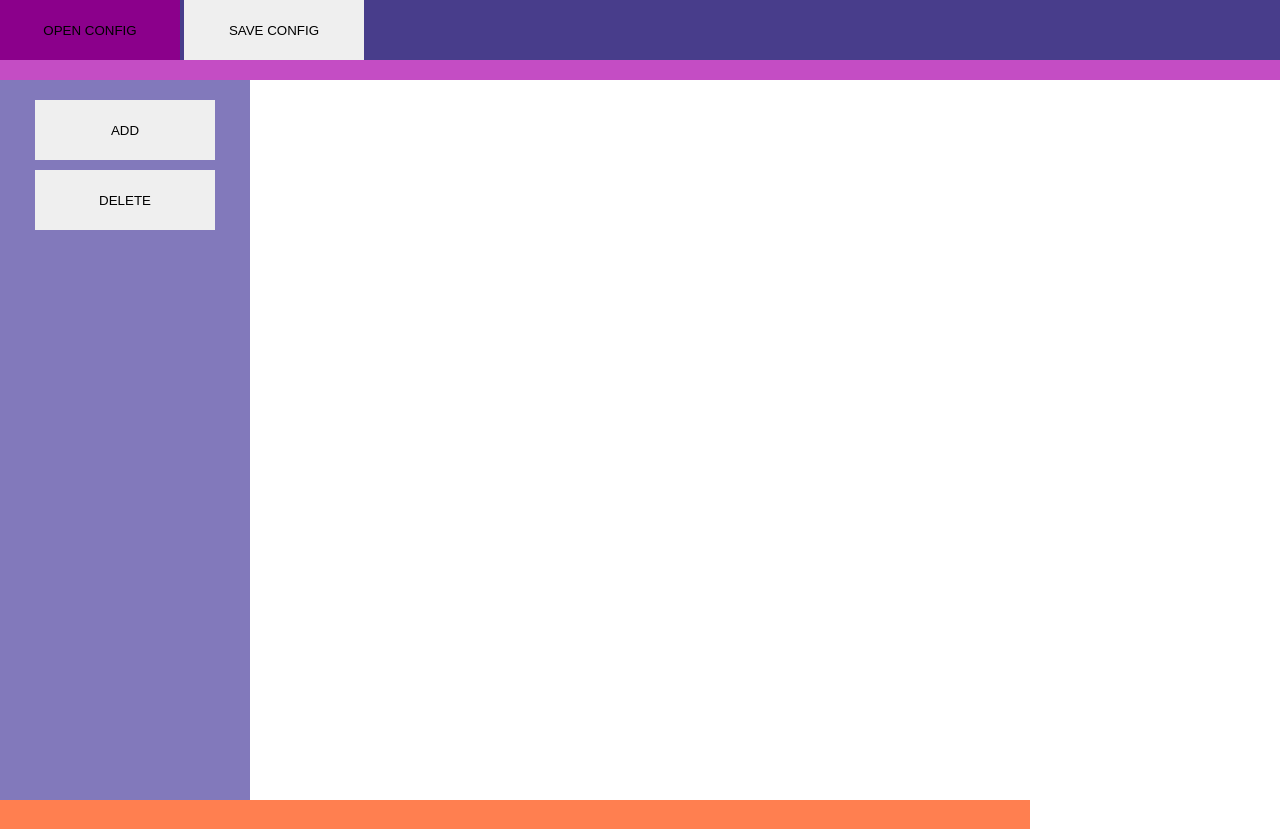
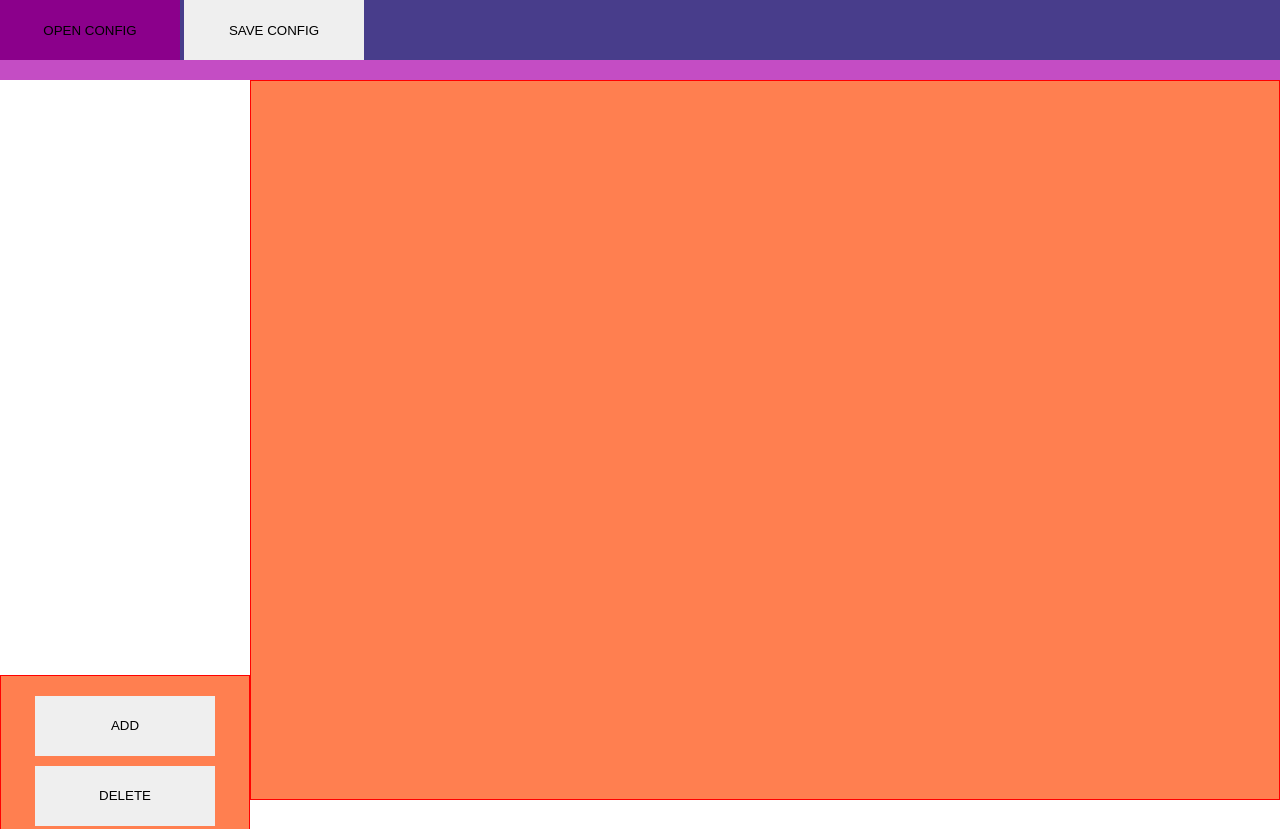
Before and after one commit to pavelbeard/esma-controller-web, a plain HTML site: page index.html in a window 1280 px wide. Shown: the top 829 px of the page. Drawn offline with Linux system fonts and the light colour scheme.

Commit message:
10.12.21 commit

```diff
--- a/index.html
+++ b/index.html
@@ -15,14 +15,12 @@
             </div>
         </header>
         <section>
-            <div class="button-side-menu-section block">
+            <div class="card button-side-menu-section">
                 <button>ADD</button>
                 <button>DELETE</button>
-            </div>
-            <div class="table block">
+            </div><div class="card table">
 
-            </div>
-            <div>
+            </div><div class="card">
 
             </div>
         </section>
--- a/styles/style.css
+++ b/styles/style.css
@@ -34,8 +34,13 @@ button {
     margin-bottom: 10px;
 }
 
+.card {
+    display: inline-block;
+    background-color: coral;
+    border: 1px solid red;
+}
+
 .table {
     width: calc(100% - 250px);
-    background-color: coral;
     height: 90vh;
 }
```
